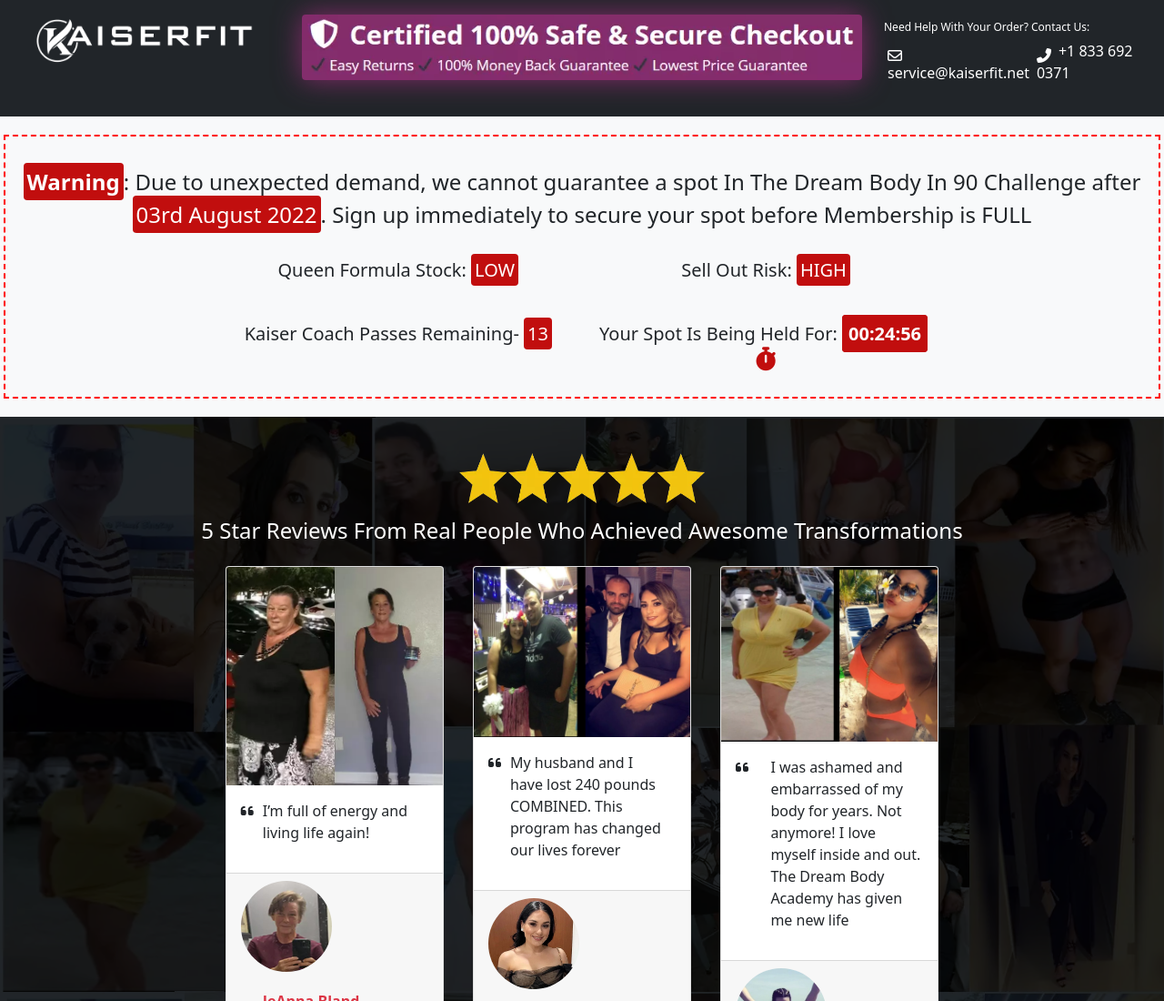
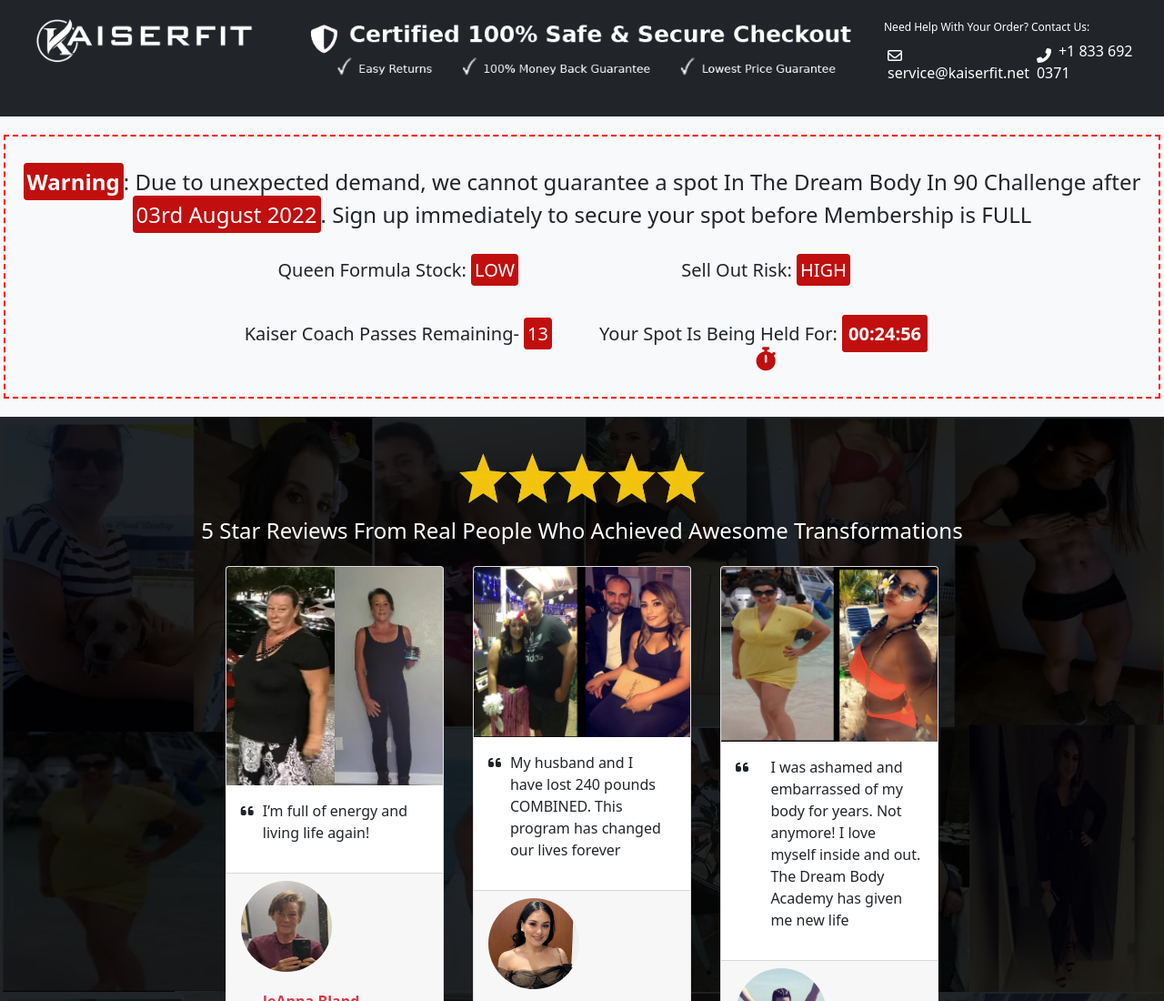
Before and after one commit to kaiserfit/checkout, a plain HTML site: page index.html in a window 1280 px wide. Shown: the top 1100 px of the page at 91% size. Drawn offline with Linux system fonts and the light colour scheme; a script that the page names is missing.

Commit message:
updated trust logo

```diff
--- a/index.html
+++ b/index.html
@@ -126,7 +126,7 @@
 
         </div>
      <div class="col-12 col-sm-12 col-md-12 col-lg-6 text-center">
-      <img src="components/assets/img/trust-banner.webp" class="img-fluid rounded border-glow-trust" alt="trust-banner">
+      <img src="components/img_assets/Guarantee.webp" class="img-fluid" alt="trust-banner">
      </div>
       <div class="col-12 col-sm-12 col-md-12 col-lg-3 text-white  text-center text-lg-start">
         <p class="mt-3 mt-lg-0 lh-1 d-inline" style="font-size: 12px;">Need Help With Your Order? Contact Us: </p>
```
Also changed, not shown: components/img_assets/Guarantee.webp (added).
